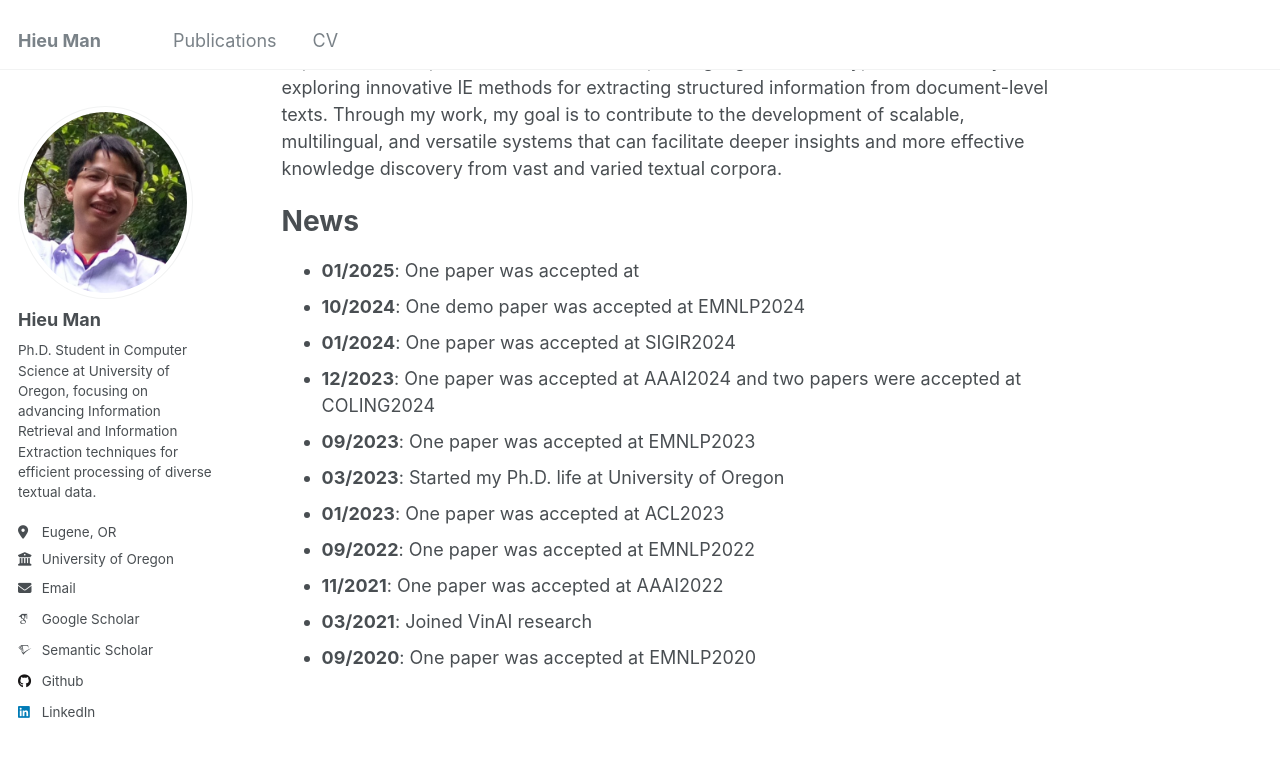
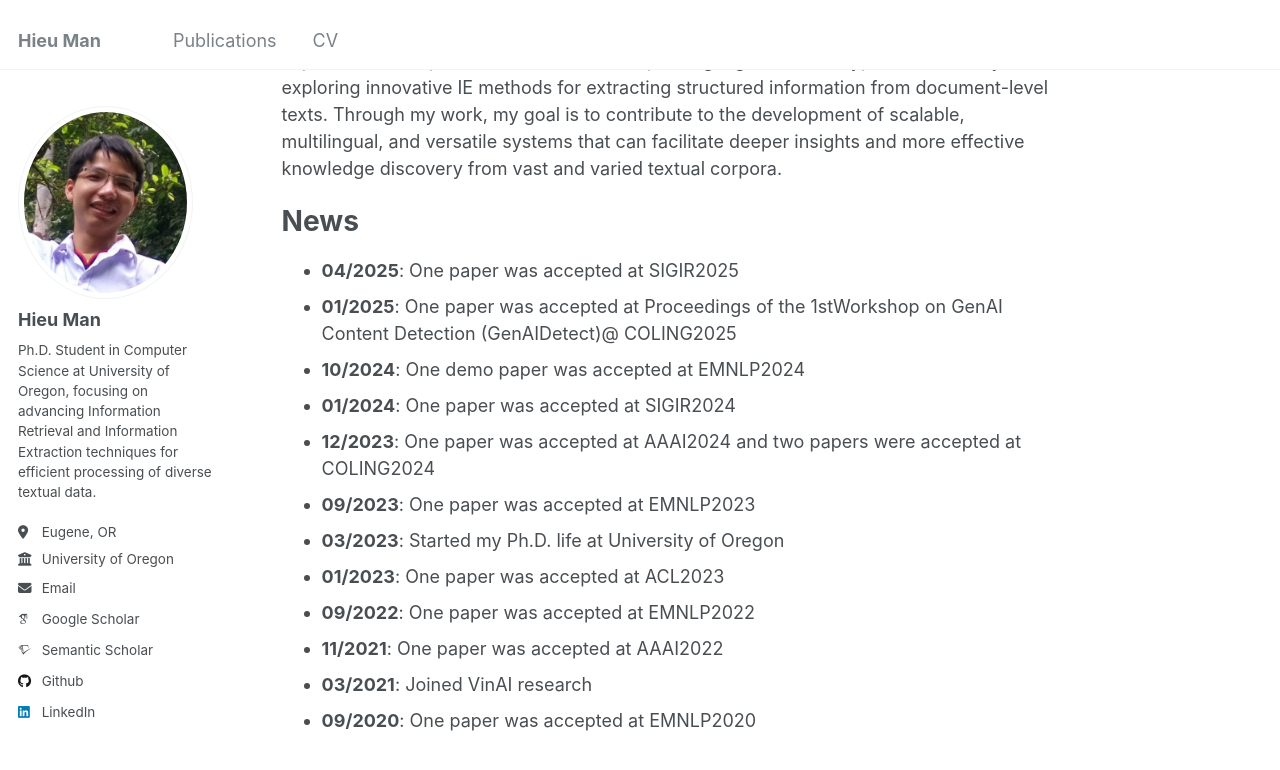
Before and after one commit to hieum98/hieum98.github.io, a Jekyll site: the page built from _pages/about.md, in a window 1280 px wide and 900 px high, scrolled down 341 px. Shown: the top 770 px of the window. Built offline with Jekyll 4.4.1, drawn with Linux system fonts in a browser that asks for light colours; some web fonts are replaced.

Commit message:
Update news section with recent conference acceptances

```diff
--- a/_pages/about.md
+++ b/_pages/about.md
@@ -13,7 +13,8 @@ My research focuses on advancing the fields of Information Retrieval (IR) and In
 
 News
 ======
-* **01/2025**: One paper was accepted at
+* **04/2025**: One paper was accepted at SIGIR2025
+* **01/2025**: One paper was accepted at Proceedings of the 1stWorkshop on GenAI Content Detection (GenAIDetect)@ COLING2025
 * **10/2024**: One demo paper was accepted at EMNLP2024
 * **01/2024**: One paper was accepted at SIGIR2024
 * **12/2023**: One paper was accepted at AAAI2024 and two papers were accepted at COLING2024
```
